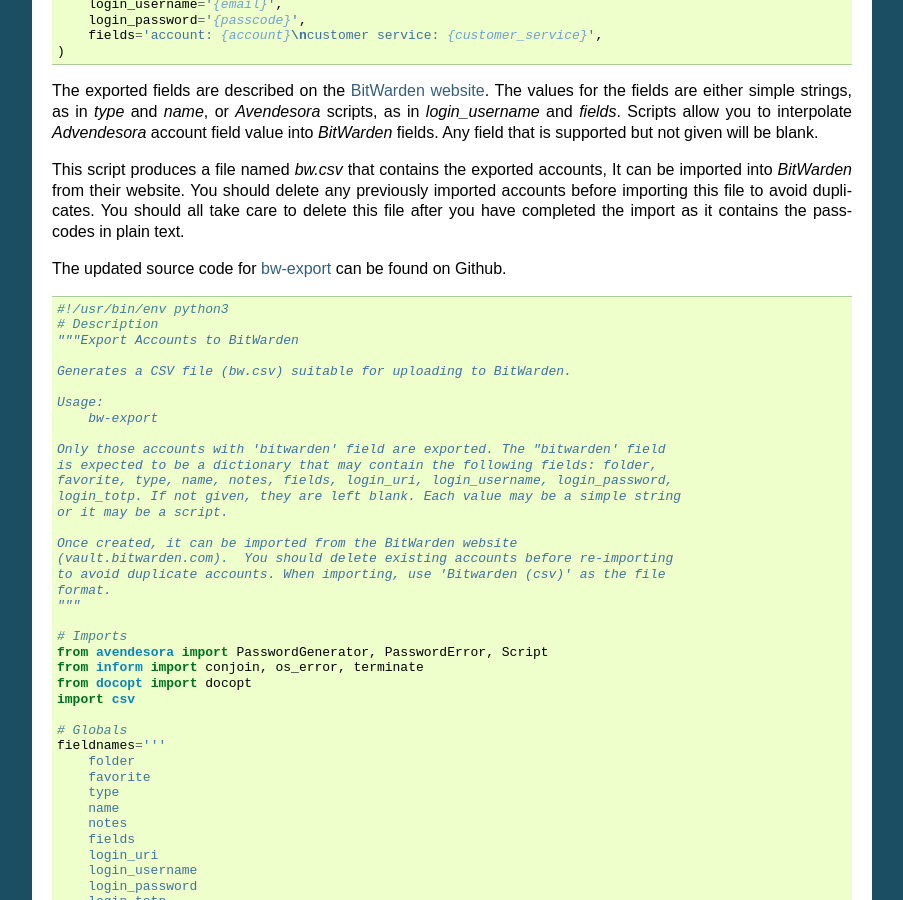
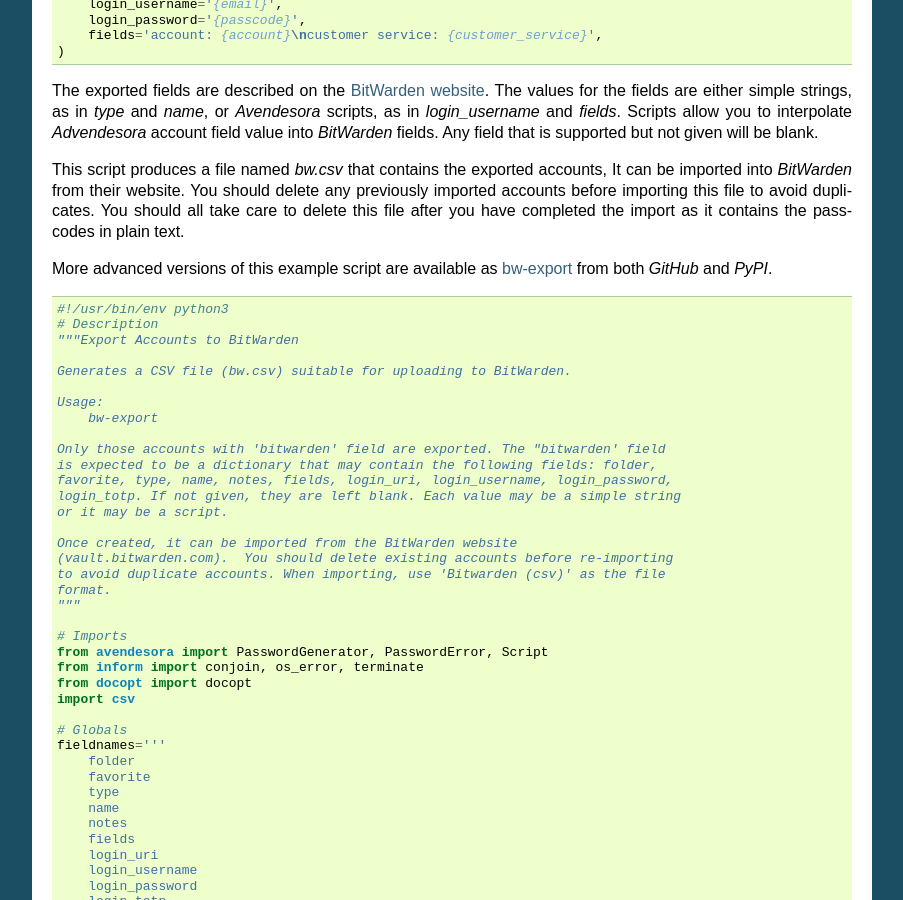
Before and after one commit to KenKundert/avendesora, a Sphinx documentation site: the page built from doc/api.rst, in a window 1280 px wide and 900 px high, scrolled down 4479 px. Shown: the whole window, without its empty margins (198-1101 px from the left). Built offline with Sphinx 7.4.7, drawn with Linux system fonts in a browser that asks for light colours.

Commit message:
tweak api doc for bw-export

```diff
--- a/doc/api.rst
+++ b/doc/api.rst
@@ -314,9 +314,8 @@ previously imported accounts before importing this file to avoid duplicates.
 You should all take care to delete this file after you have completed the import
 as it contains the passcodes in plain text.
 
-The updated source code for `bw-export
-<https://github.com/KenKundert/avendesora/tree/master/samples/api/bw-export>`_
-can be found on Github.
+More advanced versions of this example script are available as `bw-export
+<https://github.com/KenKundert/bw-export>`_ from both *GitHub* and *PyPI*.
 
 .. code-block:: python
 
```
